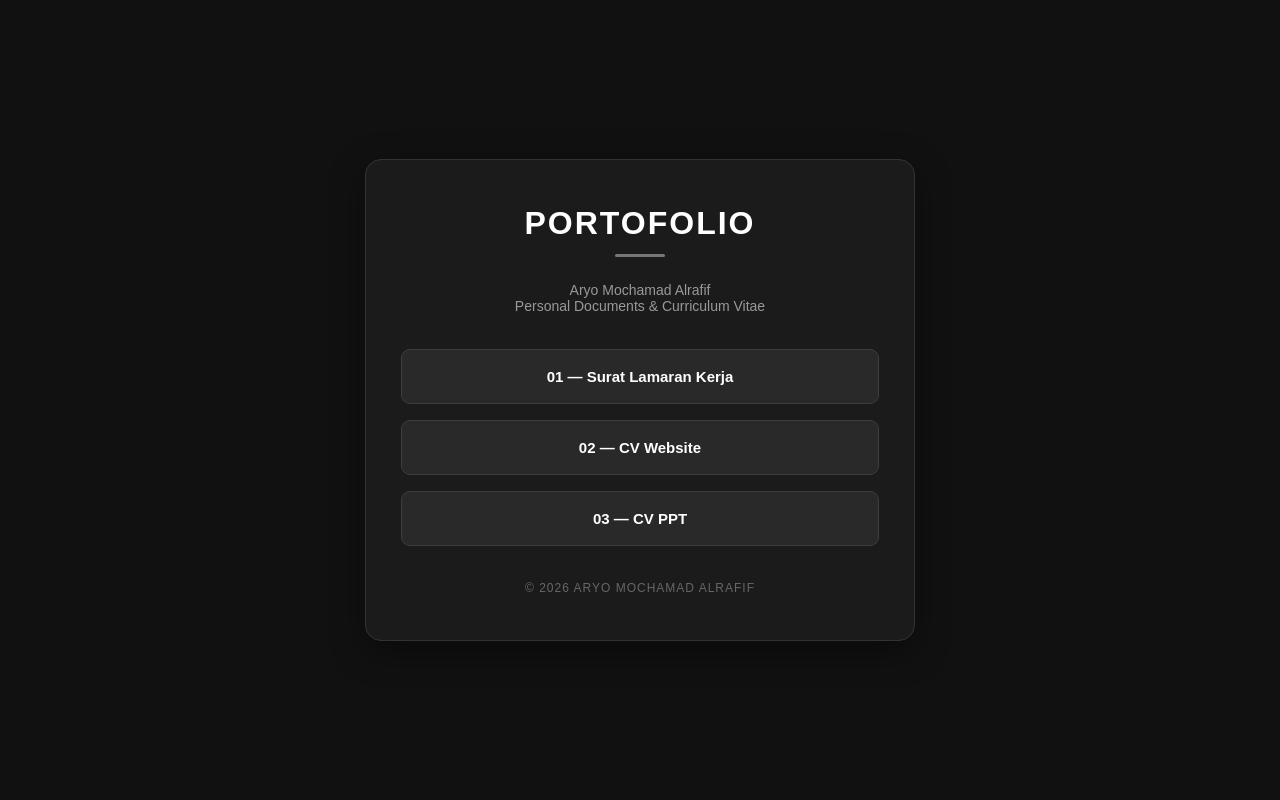
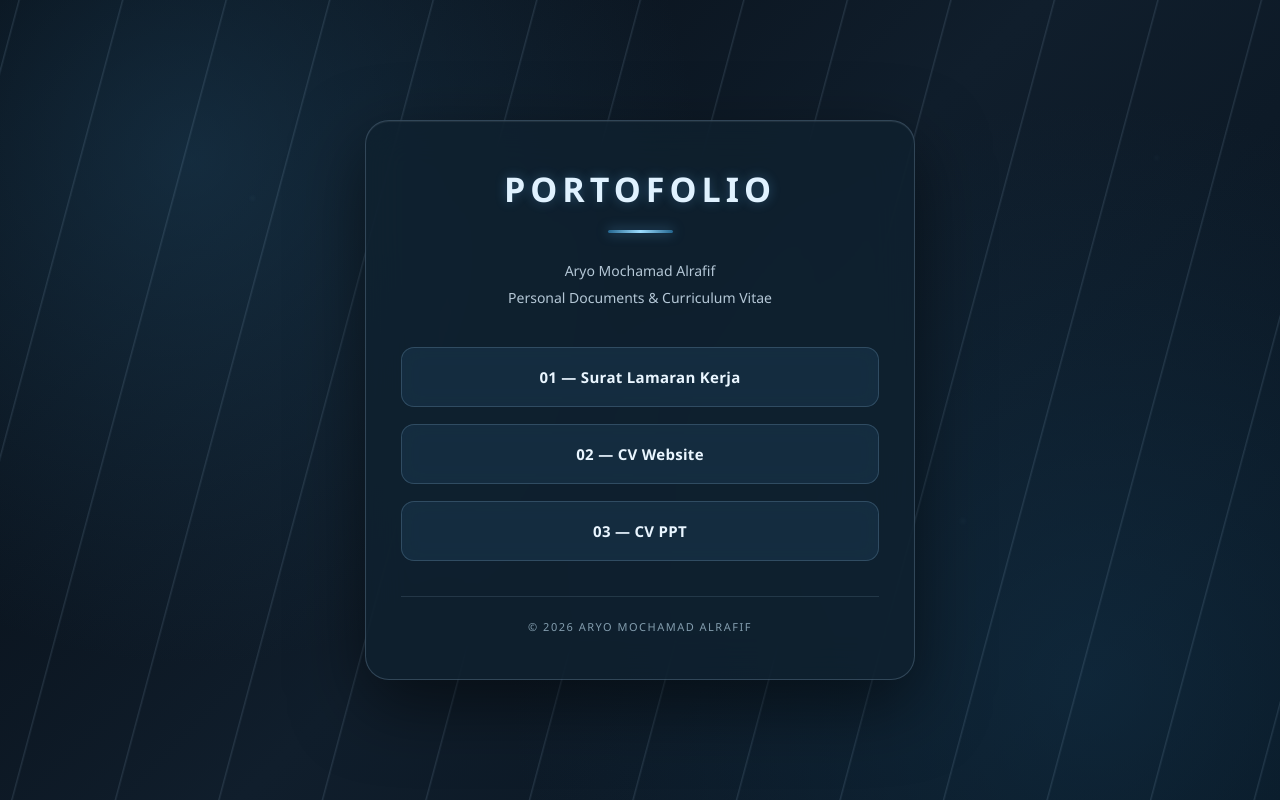
Before and after one commit to aryokof-creator/Tugas-Aryo-infor-portofolio-, a plain HTML site: page index.html in a window 1280 px wide. Drawn offline with Linux system fonts and the light colour scheme.

Commit message:
Update index.html

```diff
--- a/index.html
+++ b/index.html
@@ -4,89 +4,11 @@
 <head>
     <meta charset="UTF-8">
     <meta name="viewport" content="width=device-width, initial-scale=1.0">
+
     <title>Portofolio Aryo</title>
 
-    <style>
-        * {
-            box-sizing: border-box;
-            margin: 0;
-            padding: 0;
-        }
-
-        body {
-            font-family: Arial, sans-serif;
-            background: #111111;
-            color: #ffffff;
-            min-height: 100vh;
-            display: flex;
-            justify-content: center;
-            align-items: center;
-            padding: 20px;
-        }
-
-        .container {
-            width: 100%;
-            max-width: 550px;
-            padding: 45px 35px;
-            background: #1b1b1b;
-            border: 1px solid #333333;
-            border-radius: 16px;
-            text-align: center;
-            box-shadow: 0 10px 35px rgba(0,0,0,0.4);
-        }
-
-        h1 {
-            font-size: 32px;
-            letter-spacing: 2px;
-            margin-bottom: 12px;
-            color: #ffffff;
-        }
-
-        .subtitle {
-            color: #999999;
-            font-size: 14px;
-            margin-bottom: 35px;
-        }
-
-        .menu {
-            display: block;
-            padding: 18px;
-            margin: 16px 0;
-            background: #292929;
-            border: 1px solid #3d3d3d;
-            color: #ffffff;
-            text-decoration: none;
-            border-radius: 9px;
-            font-size: 15px;
-            font-weight: bold;
-            transition: all 0.3s ease;
-        }
-
-        .menu:hover {
-            background: #ffffff;
-            color: #111111;
-            border-color: #ffffff;
-            transform: translateY(-3px);
-        }
-
-        .line {
-            width: 50px;
-            height: 3px;
-            background: #777777;
-            margin: 0 auto 25px;
-            border-radius: 10px;
-        }
-
-        footer {
-            margin-top: 35px;
-            color: #666666;
-            font-size: 12px;
-            letter-spacing: 1px;
-        }
-
-    </style>
+    <link rel="stylesheet" href="style.css">
 </head>
-
 <body>
 
     <div class="container">
```
